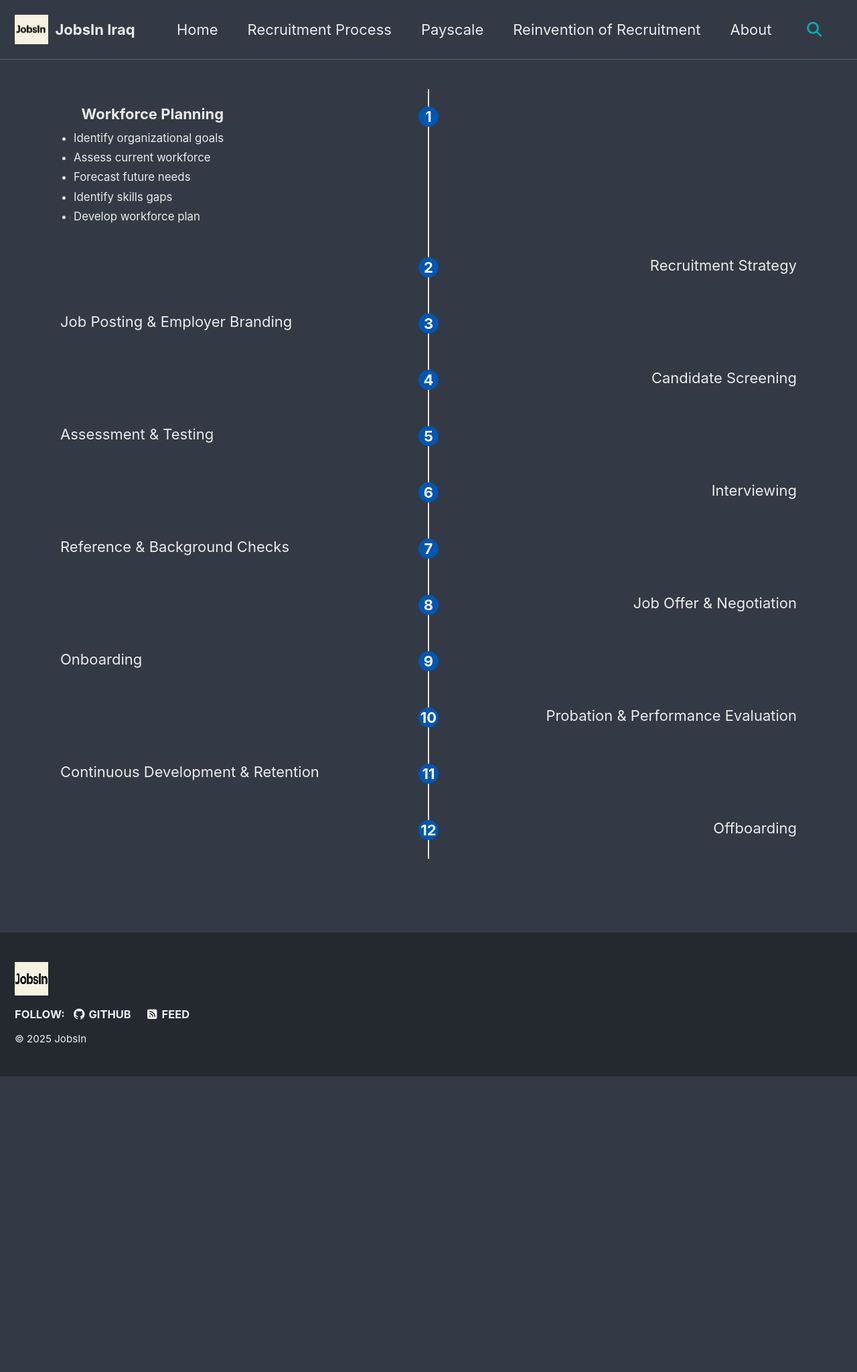
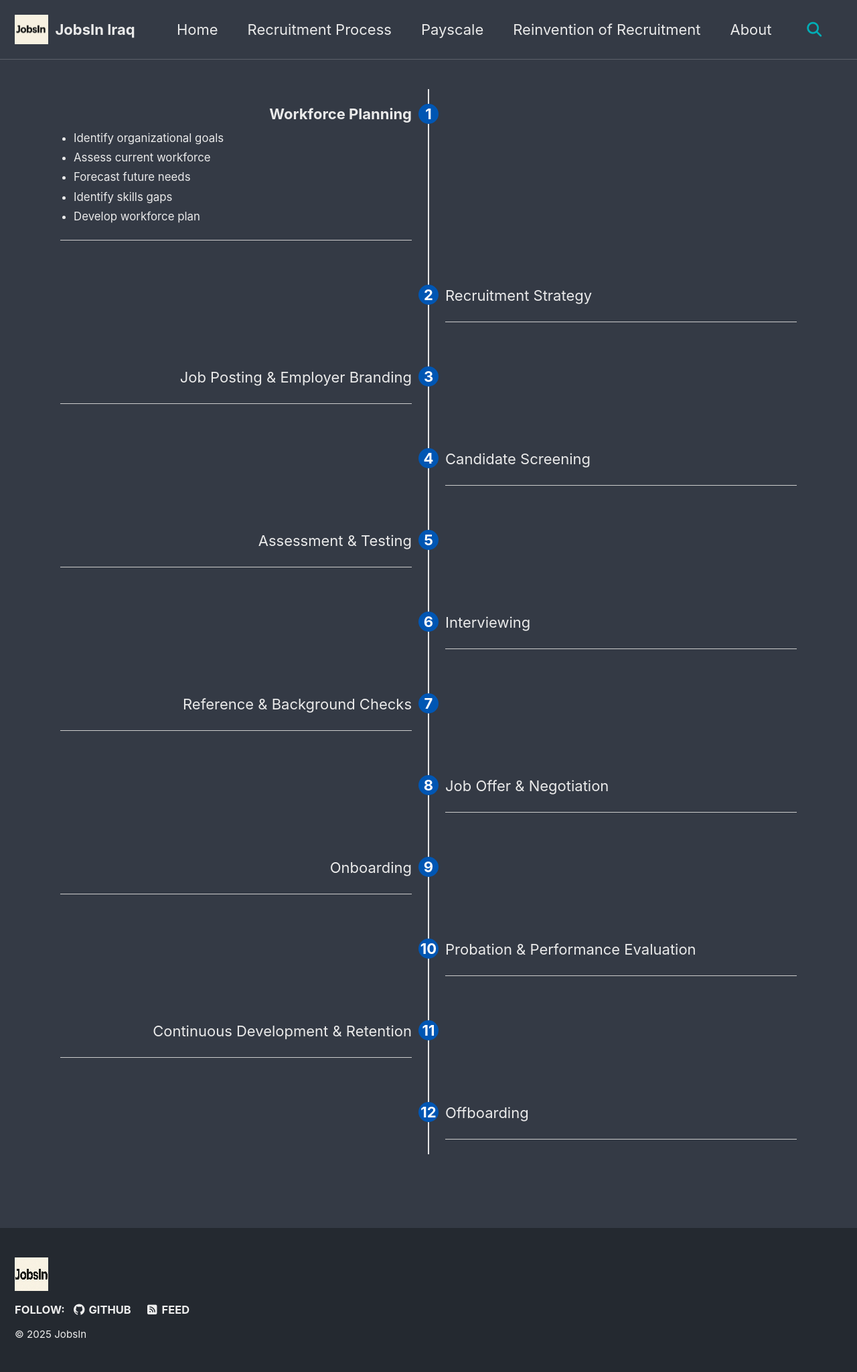
Before and after one commit to JobsInIraq/jobsiniraq.github.io, a Jekyll site: the page built from _pages/process.md, in a window 1280 px wide. Shown: the whole page at 67% size. Built offline with Jekyll 4.4.1, drawn with Linux system fonts in a browser that asks for light colours; cached includes are drawn as plain includes; before the commit the page ends 1607 px from its top, so only the background shows below that.

Commit message:
New update

```diff
--- a/assets/css/process.css
+++ b/assets/css/process.css
@@ -1,28 +1,13 @@
-/*.timeline {
-  position: relative;
-  max-width: 1100px;
-  margin: 2rem auto;
-  padding: 1rem 0;
-  box-sizing: border-box;
+:root {
+  --timeline-color: #e6e6e6;
+  --timeline-width: 2px;
+  --circle-size: 30px;
+  --circle-color: #0056b3;
+  --content-gap: 25px;
+  --stage-spacing: 3rem;
 }
-*/
 
-
-
-/* vertical center line */
-/*.timeline::before {
-  content: "";
-  position: absolute;
-  left: 50%;
-  top: 0;
-  bottom: 0;
-  width: 2px;
-  background: #e6e6e6;
-  transform: translateX(-50%);
-}
-*/
-
-/* RESEARCH-VERIFIED TIMELINE SOLUTION */
+/* Container: Flexbox for overall structure */
 .timeline {
   position: relative;
   max-width: 1100px;
@@ -31,153 +16,93 @@
   box-sizing: border-box;
   display: flex;
   flex-direction: column;
-  gap: 2rem; /* Consistent spacing between stages */
+  gap: var(--stage-spacing);
 }
 
-/* vertical center line */
+/* Vertical line: Absolute positioning for precision */
 .timeline::before {
   content: "";
   position: absolute;
   left: 50%;
   top: 0;
   bottom: 0;
-  width: 2px;
-  background: #e6e6e6;
+  width: var(--timeline-width);
+  background: var(--timeline-color);
   transform: translateX(-50%);
   z-index: 0;
 }
 
- /* each process row */
-/* .process {
-  position: relative;
-  min-height: 60px;
-  margin: 2rem 0;
-}
-*/
-/* FIXED: each process row using research-proven approach */
+/* Process container: Flexbox for automatic spacing */
 .process {
   position: relative;
   display: flex;
-  align-items: baseline; /* KEY: baseline alignment for text-circle sync */
-  min-height: 40px;
+  align-items: flex-start;
+  min-height: var(--circle-size);
   width: 100%;
 }
-/* circle on center line */
-/*.process .circle {
-  position: absolute;
-  left: 50%;
-  top: 50%;
-  transform: translate(-50%, -50%);
-  width: 30px;
-  height: 30px;
-  border-radius: 50%;
-  background-color: #0056b3;
-  color: #fff;
-  font-weight: bold;
-  display: flex;
-  justify-content: center;
-  align-items: center;
-  z-index: 1;
-}
-*/
 
-/* FIXED: circle positioning using research-verified method */
+/* Circle: Absolute positioning for precise alignment */
 .process .circle {
   position: absolute;
   left: 50%;
-  top: 0.2em; /* Research shows 0.2em aligns with text baseline */
+  top: 0;
   transform: translateX(-50%);
-  width: 30px;
-  height: 30px;
+  width: var(--circle-size);
+  height: var(--circle-size);
   border-radius: 50%;
-  background-color: #0056b3;
+  background-color: var(--circle-color);
   color: #fff;
   font-weight: bold;
   display: flex;
   justify-content: center;
   align-items: center;
   z-index: 2;
-  line-height: 1; /* Ensures consistent text positioning inside circle */
+  line-height: 1;
 }
 
-
-/* content block */
-/*.process .content {
-  width: 45%;
-  padding-bottom: 6px;
+/* Content: Relative positioning for natural flow */
+.process .content {
+  width: calc(50% - var(--content-gap));
+  padding-bottom: 1rem;
   border-bottom: 1px solid #ccc;
   box-sizing: border-box;
   word-break: break-word;
   position: relative;
 }
-*/
 
-/* content block - ENSURE PROPER HEIGHT */
-/*.process .content {
-  width: 45%;
-  padding-bottom: 6px;
-  border-bottom: 1px solid #ccc;
-  box-sizing: border-box;
-  word-break: break-word;
-  position: absolute;
-  min-height: 30px; /* Ensure minimum height for circle alignment */
-} */
-
-/* FIXED: content positioning using flexbox approach */
-.process .content {
-  width: 45%;
-  padding-bottom: 1rem;
-  border-bottom: 1px solid #ccc;
-  box-sizing: border-box;
-  word-break: break-word;
-  position: relative; /* Changed from absolute to relative */
-}
-/* LEFT content - research-verified positioning */
-.process.left {
-  justify-content: flex-start;
-}
+/* Left content positioning */
 .process.left .content {
   text-align: right;
-  margin-right: 30%; /* Creates space for circle */
-  order: 1; /* Content first */
+  margin-right: auto;
+  margin-left: 0;
 }
 
-
-/* RIGHT content - research-verified positioning */
-.process.right {
-  justify-content: flex-end;
-}
+/* Right content positioning */
 .process.right .content {
   text-align: left;
-  margin-left: 30%; /* Creates space for circle */
-  order: 1; /* Content first */
+  margin-left: auto;
+  margin-right: 0;
 }
 
+/* List styling for bullet points */
+.process .content ul {
+  margin: 10px 0 0 0;
+  padding-left: 18px;
+  list-style-type: disc;
+  text-align: left;
+}
 
+.process .content ul li {
+  margin-bottom: 4px;
+  line-height: 1.5;
+  font-size: 0.85em;
+}
 
-/* Responsive for mobile */
-/*@media screen and (max-width: 768px) {
-  .process .circle {
-    position: relative;
-    left: 0;
-    top: 0;
-    transform: none;
-    margin-bottom: 0.5rem;
-  }
-  .process .content {
-    position: relative;
-    width: 100%;
-    text-align: left;
-    border-bottom: 1px solid #ccc;
-    padding-bottom: 6px;
-  }
-  .timeline::before {
-    left: 10px;
-  }
+.process .content ul li:last-child {
+  margin-bottom: 0;
 }
-*/
 
-/* Responsive for mobile */
+/* Mobile-first responsive design */
 @media screen and (max-width: 768px) {
   .timeline::before {
     left: 20px;
@@ -185,14 +110,11 @@
 
   .process {
     flex-direction: column;
-    align-items: flex-start;
     padding-left: 50px;
   }
 
   .process .circle {
     left: 20px;
-    position: absolute;
-    top: 0.2em;
     transform: none;
   }
 
@@ -200,38 +122,27 @@
     width: 100%;
     margin: 0;
     text-align: left;
-    order: 2;
-  }
-
-  .process.left,
-  .process.right {
-    justify-content: flex-start;
   }
 }
 
-/* optional — nicer list style for process details */
+/* Future-proofing with container queries */
+@container timeline (max-width: 600px) {
+  .process .content {
+    font-size: 0.9rem;
+  }
+}
 
-/* .process .content ul.process-details {
-  margin: 0.5rem 0 0;
-  padding-left: 1.25rem;
-  font-size: 0.95rem;
-  line-height: 1.35;
-  color: #333;
+/* Accessibility enhancements */
+.process:focus-within .circle {
+  outline: 2px solid var(--circle-color);
+  outline-offset: 2px;
 }
-*/
 
-/* List formatting for process details */
-.process .content ul {
-  margin: 10px 0 0 0;
-  padding-left: 18px;
-  list-style-type: disc;
-  text-align: left; /* Ensure bullets are left-aligned */
+/* Performance optimization */
+.process .circle {
+  will-change: transform;
 }
-.process .content ul li {
-  margin-bottom: 4px;
-  line-height: 1.5;
-  font-size: 0.85em;
+
+.timeline {
+  contain: layout style;
 }
-.process .content ul li:last-child {
-  margin-bottom: 0;
-}
```
